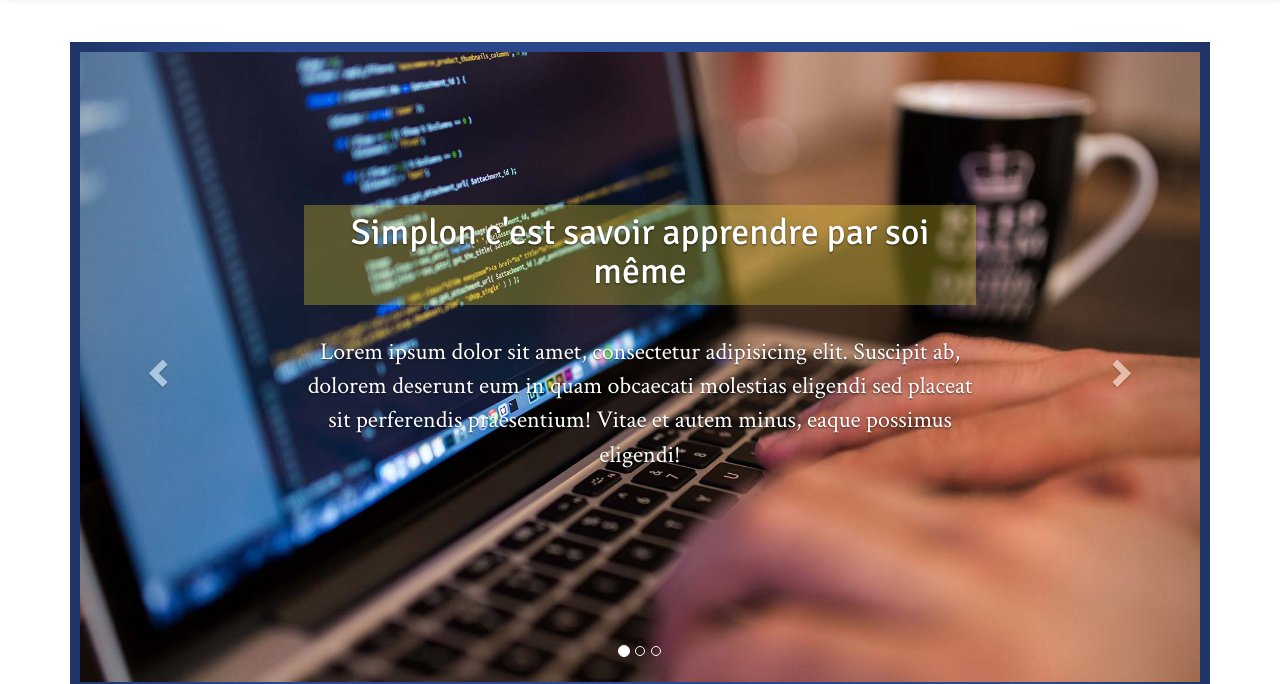
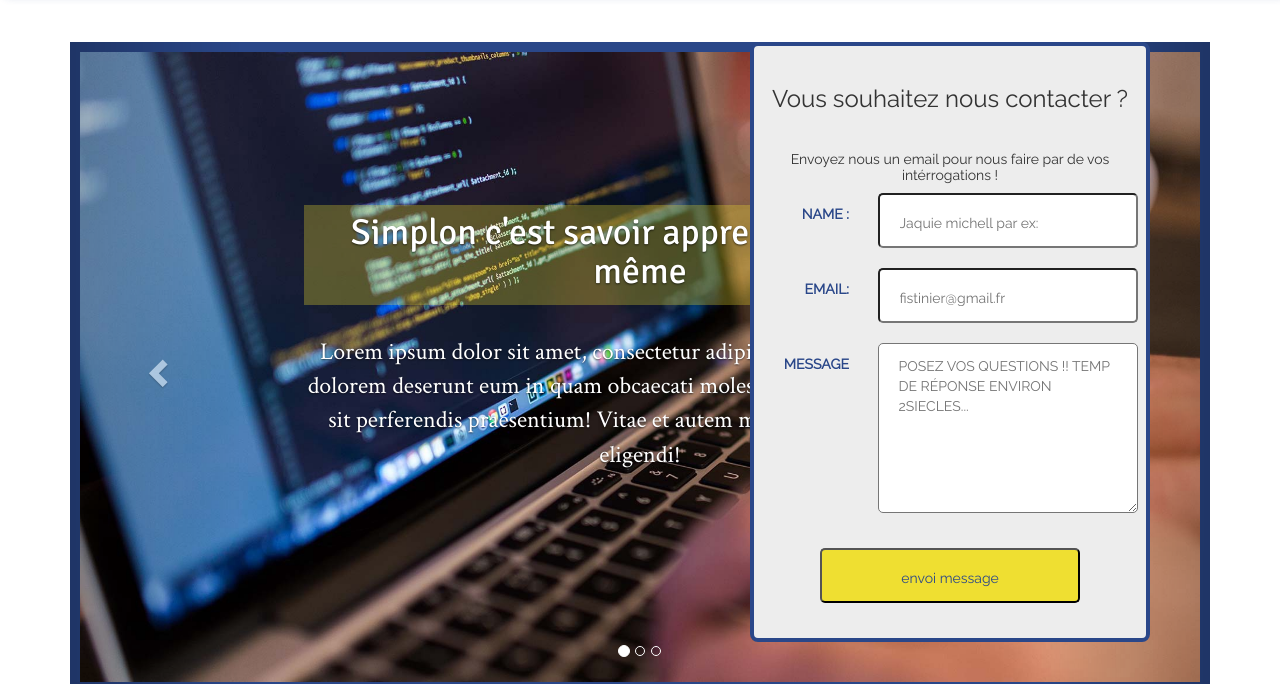
Before and after one commit to toto9744/VALT, a plain HTML site: page index.html in a window 1280 px wide. Shown: the part 128-812 px from the top of the page. Drawn offline with nearby package versions, Linux system fonts and the light colour scheme.

Commit message:
ajout formulaire

```diff
--- a/index.html
+++ b/index.html
@@ -36,12 +36,26 @@
           <li class="#home"><a href="#home">qui sommes nous ?</a></li>
             <li class="#apprenant"><a href="#bio">les apprenants</a></li>
             <li><a href="#about">nos travaux</a></li>
-            <li><button>contact</button></li>
+            <li><button class="contact">contact</button></li>
           </ul>
         </div><!--/.nav-collapse -->
       </div>
     </div>
-
+<div class="formulaire">
+   <h3>Vous souhaitez nous contacter ?</h3>
+        <h5>Envoyez nous un email pour nous faire par de vos intérrogations !</h5>
+           <form action="#" method="post">
+             <fieldset>
+               <label for="nom">Name :</label>
+                  <input type="text" id="nom" placeholder="Jaquie michell par ex:"/>
+                <label for="email">Email:</label>
+                  <input type="email" name="email" placeholder="fistinier@gmail.fr">
+               <label for="message">Message</label>
+                  <textarea  id="message" cols="30" rows="10" placeholder="Posez vos questions !! Temp de réponse environ 2siecles..."></textarea>
+                <input class="envoie" type="submit" value="envoi message"/>
+             </fieldset>
+           </form>
+</div>
      <header>
        <div class="container">
                 <div id="swicht" class="carousel slide" data-ride="carousel">
--- a/js/jquery.js
+++ b/js/jquery.js
@@ -0,0 +1,7 @@
+$(document).ready(function(){
+	//$('.formulaire').hide();
+	$('.contact').click(function(){
+	$('.formulaire').toggle('slow')
+
+	});
+});
--- a/scss/style.scss
+++ b/scss/style.scss
@@ -18,6 +18,26 @@ body {
     text-align: center;
 
 }
+/*Mise en place d'un formulaire*/
+.formulaire { height: 600px; width: 400px; position: absolute;
+ margin-left: 750px; background-color: #ededed; z-index: 2; border-radius: 8px;
+ border: 4px solid $colorBleu;
+ font-family: $policeNav;
+ h3 { margin-top: 40px; }
+ h5 { margin-top: 40px; }
+ label {float: left; clear: left; margin: 11px 20px 0 0;
+ 	width: 95px; text-align: right;color: $colorBleu;
+ 	text-transform: uppercase;
+ 	text-shadow: 0px 1px 0px #F2F2F2;}
+
+ input{ width: 260px; height: 55px; padding: 5px 20px 0 20px; margin : 0 0 20px 0;
+ background: white; border-radius: 5px;color: $colorBleu; }
+ textarea { width: 260px; height: 170px; padding: 12px 20px 0 20px; margin: 0 0 20px 0;border-radius: 5px;
+ text-transform: uppercase; }
+ .envoie { background: $colorJaune; color: colorBleu; margin-top: 10px;} 	 }
+
+
+
 /*Stylisation de la bar de navigation*/
 .navbar-inverse{
 	height: 120px;
```
Also changed, not shown: css/style.css, 1 other file.
